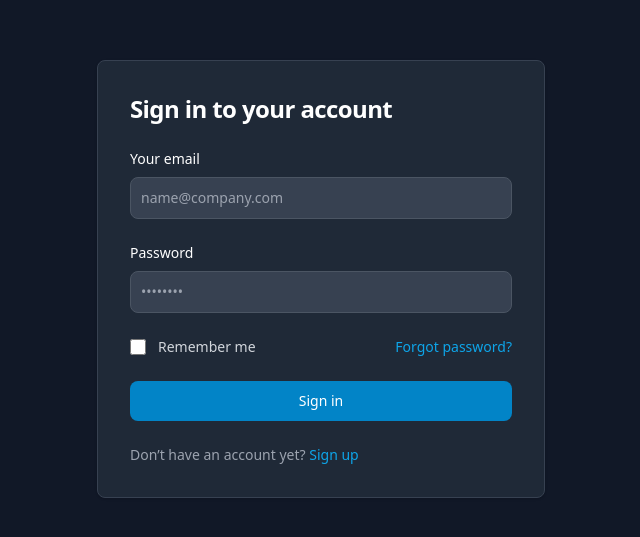
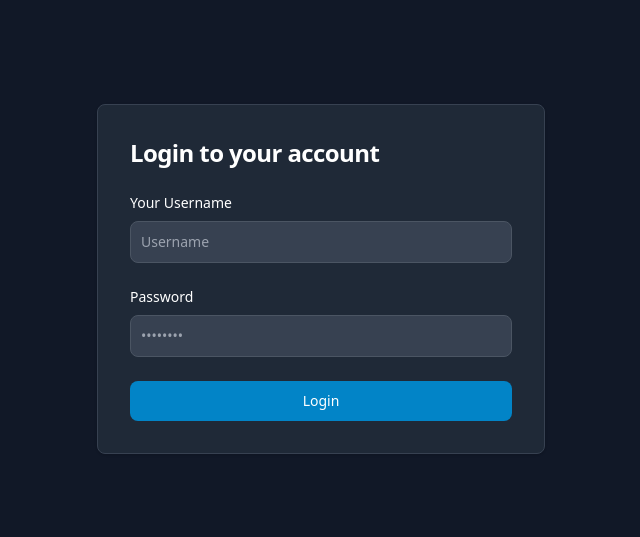
Before and after one commit to migsilva89/auth-flow-react, a React (Vite) app: page / in a window 1280 px wide. Shown: the part 121-658 px from the top of the page, without its empty margins (319-959 px from the left). Built offline with nearby package versions, Linux system fonts and the light colour scheme.

Commit message:
context, interfaces and react-hook-form

```diff
--- a/package.json
+++ b/package.json
@@ -10,9 +10,12 @@
     "preview": "vite preview"
   },
   "dependencies": {
+    "axios": "^1.4.0",
     "eslint-plugin-prettier": "^5.0.0",
+    "nookies": "^2.5.2",
     "react": "^18.2.0",
     "react-dom": "^18.2.0",
+    "react-hook-form": "^7.45.4",
     "react-router-dom": "^6.15.0"
   },
   "devDependencies": {
--- a/src/components/LoginForm/LoginForm.tsx
+++ b/src/components/LoginForm/LoginForm.tsx
@@ -1,25 +1,49 @@
-const LoginForm = () => {
+import React from 'react';
+import { useForm } from 'react-hook-form';
+import { useAuth } from '../../contexts/useAuth.ts';
+
+interface LoginFormValues {
+  username: string;
+  password: string;
+}
+
+const LoginForm: React.FC = () => {
+  const { login } = useAuth();
+  const {
+    register,
+    handleSubmit,
+    formState: { errors },
+  } = useForm<LoginFormValues>();
+
+  const onSubmit = async (data: LoginFormValues) => {
+    try {
+      await login(data.username, data.password);
+    } catch (error) {
+      console.error(error);
+    }
+  };
+
   return (
     <section className='bg-gray-900 h-screen'>
       <div className='flex flex-col items-center justify-center px-6 py-8 mx-auto h-screen lg:py-0'>
         <div className='w-full rounded-lg shadow border md:mt-0 sm:max-w-md xl:p-0 bg-gray-800 border-gray-700'>
           <div className='p-6 space-y-4 md:space-y-6 sm:p-8'>
             <h1 className='text-xl font-bold leading-tight tracking-tight md:text-2xl text-white'>
-              Sign in to your account
+              Login to your account
             </h1>
-            <form className='space-y-4 md:space-y-6' action='#'>
+            <form className='space-y-4 md:space-y-6' onSubmit={handleSubmit(onSubmit)}>
               <div>
-                <label htmlFor='email' className='block mb-2 text-sm font-medium text-white'>
-                  Your email
+                <label htmlFor='username' className='block mb-2 text-sm font-medium text-white'>
+                  Your Username
                 </label>
                 <input
-                  type='email'
-                  name='email'
-                  id='email'
+                  type='text'
+                  id='username'
+                  {...register('username', { required: true })}
                   className='border sm:text-sm rounded-lg block w-full p-2.5 bg-gray-700 border-gray-600 placeholder-gray-400 text-white focus:ring-blue-500 focus:border-blue-500'
-                  placeholder='name@company.com'
-                  required
+                  placeholder='Username'
                 />
+                {errors.username && <span className='text-red-500'>Username is required</span>}
               </div>
               <div>
                 <label htmlFor='password' className='block mb-2 text-sm font-medium text-white'>
@@ -27,46 +51,19 @@ const LoginForm = () => {
                 </label>
                 <input
                   type='password'
-                  name='password'
                   id='password'
+                  {...register('password', { required: true })}
                   placeholder='••••••••'
                   className='border sm:text-sm rounded-lg focus:border-sky-600 block w-full p-2.5 bg-gray-700 border-gray-600 placeholder-gray-400 text-white focus:ring-blue-500'
-                  required
                 />
-              </div>
-              <div className='flex items-center justify-between'>
-                <div className='flex items-start'>
-                  <div className='flex items-center h-5'>
-                    <input
-                      id='remember'
-                      aria-describedby='remember'
-                      type='checkbox'
-                      className='w-4 h-4 border rounded focus:ring-3 bg-gray-700 border-gray-600 focus:ring-sky-600 ring-offset-gray-800'
-                      required
-                    />
-                  </div>
-                  <div className='ml-3 text-sm'>
-                    <label htmlFor='remember' className='text-gray-300'>
-                      Remember me
-                    </label>
-                  </div>
-                </div>
-                <a href='#' className='text-sm font-medium hover:underline text-sky-500'>
-                  Forgot password?
-                </a>
+                {errors.password && <span className='text-red-500'>Password is required</span>}
               </div>
               <button
                 type='submit'
                 className='w-full text-white focus:ring-4 focus:outline-none font-medium rounded-lg text-sm px-5 py-2.5 text-center bg-sky-600 hover:bg-sky-700 focus:ring-sky-800'
               >
-                Sign in
+                Login
               </button>
-              <p className='text-sm font-light text-gray-400'>
-                Don’t have an account yet?{' '}
-                <a href='#' className='font-medium hover:underline text-sky-500'>
-                  Sign up
-                </a>
-              </p>
             </form>
           </div>
         </div>
--- /dev/null
+++ b/src/contexts/AuthContext.tsx
@@ -0,0 +1,29 @@
+import React, { createContext, useState } from 'react';
+import { api } from '../services/api.ts';
+import { AuthContextData, User } from '../interfaces/authTypes.ts';
+
+const AuthContext = createContext<AuthContextData>({} as AuthContextData);
+
+export const AuthProvider: React.FC<{ children: React.ReactNode }> = ({ children }) => {
+  const [user, setUser] = useState<User | null>(null);
+
+  //todo: save token on cookies
+  async function login(username: string, password: string): Promise<void> {
+    try {
+      const response = await api.post('/auth/login', { username, password });
+      const userData: User = response.data;
+      setUser(userData);
+    } catch (error) {
+      throw new Error('Authentication failed');
+    }
+  }
+
+  function logout(): void {
+    setUser(null);
+    //todo: add logout logic remove token from cookies
+  }
+
+  return <AuthContext.Provider value={{ user, login, logout }}>{children}</AuthContext.Provider>;
+};
+
+export { AuthContext };
--- /dev/null
+++ b/src/contexts/useAuth.ts
@@ -0,0 +1,6 @@
+import { useContext } from 'react';
+import { AuthContext } from './AuthContext';
+
+export const useAuth = () => {
+  return useContext(AuthContext);
+};
--- /dev/null
+++ b/src/interfaces/authTypes.ts
@@ -0,0 +1,16 @@
+export interface User {
+  id: number;
+  username: string;
+  password: string;
+  firstName: string;
+  lastName: string;
+  gender: string;
+  image: string;
+  token: string;
+}
+
+export interface AuthContextData {
+  user: User | null;
+  login(username: string, password: string): Promise<void>;
+  logout(): void;
+}
--- a/src/main.tsx
+++ b/src/main.tsx
@@ -2,9 +2,12 @@ import React from 'react';
 import ReactDOM from 'react-dom/client';
 import App from './App.tsx';
 import './index.css';
+import { AuthProvider } from './contexts/AuthContext.tsx';
 
 ReactDOM.createRoot(document.getElementById('root')!).render(
   <React.StrictMode>
-    <App />
+    <AuthProvider>
+      <App />
+    </AuthProvider>
   </React.StrictMode>,
 );
--- /dev/null
+++ b/src/services/api.ts
@@ -0,0 +1,12 @@
+import axios from 'axios';
+import { parseCookies } from 'nookies';
+
+const { 'auth-flow-token': token } = parseCookies();
+
+export const api = axios.create({
+  baseURL: 'https://dummyjson.com',
+});
+
+if (token) {
+  api.defaults.headers['Authorization'] = `Bearer ${token}`;
+}
```
Also changed, not shown: 1 other file (tests, documents, lock files or other folders).
